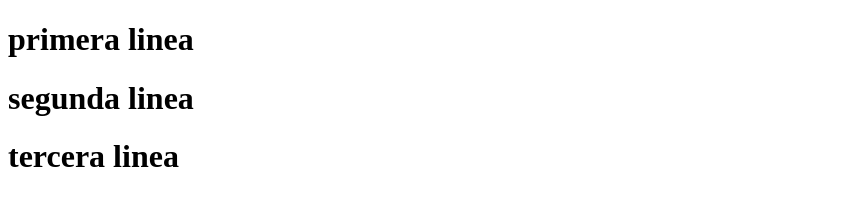
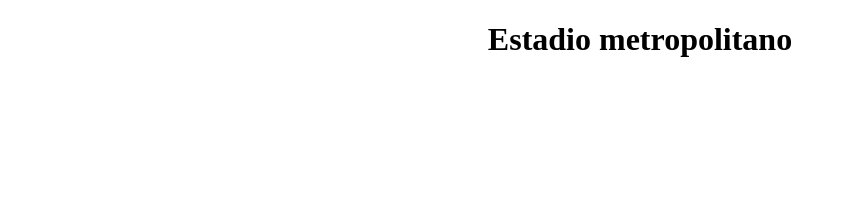
Before and after one commit to JulioOV29/BPSlunes, a plain HTML site: page index.html in a window 1280 px wide. Shown: the whole page, without its empty margins (0-846 px from the left). Drawn offline with Linux system fonts and the light colour scheme.

Commit message:
se agrego un nuevo commit

```diff
--- a/index.html
+++ b/index.html
@@ -6,8 +6,8 @@
     <title>Document</title>
 </head>
 <body>
-    <h1>primera linea</h1>
-    <h1>segunda linea</h1>
-    <h1>tercera linea</h1>
+    <center><h1>Estadio metropolitano</h1>
+    <img scr="https://upload.wikimedia.org/wikipedia/commons/2/2d/Estadio_Metropolitano_baq.jpg" alt="">
+    </center>
 </body>
 </html>
```
